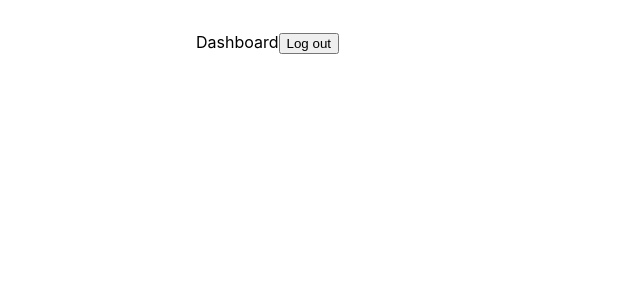
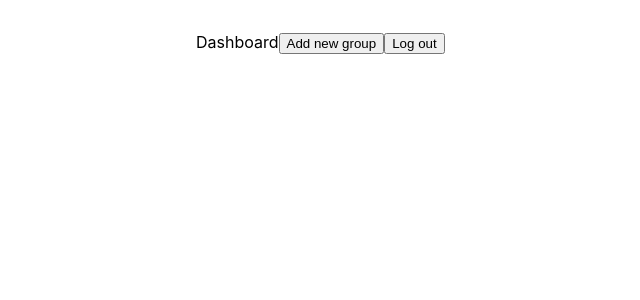
Before and after one commit to koleks92/Avocadoro, a React (Vite) app: page /dashboard in a window 1280 px wide. Shown: the top 300 px of the page, without its empty margins (140-780 px from the left). Built offline with nearby package versions, Linux system fonts and the light colour scheme; no server answers.

Commit message:
feat: add_group link

```diff
--- a/src/react/dashboard.tsx
+++ b/src/react/dashboard.tsx
@@ -1,3 +1,4 @@
+import "../index.css";
 import { useContext } from "react";
 import { useNavigate } from "react-router-dom";
 import { AvocadoroContext } from "./store/AvocadoroContext";
@@ -15,6 +16,7 @@ export default function Dashboard() {
     return (
         <div>
             Dashboard
+            <button onClick={() => {navigate("/add_group")}}>Add new group</button>
             <button onClick={signOut}>Log out</button>
         </div>
     );
```
